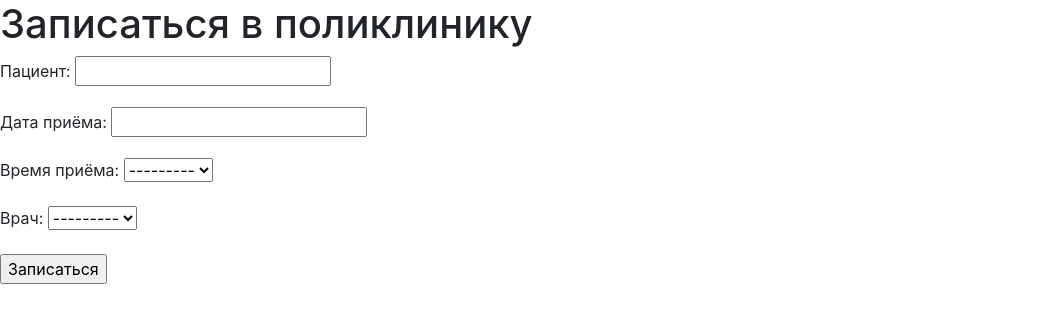
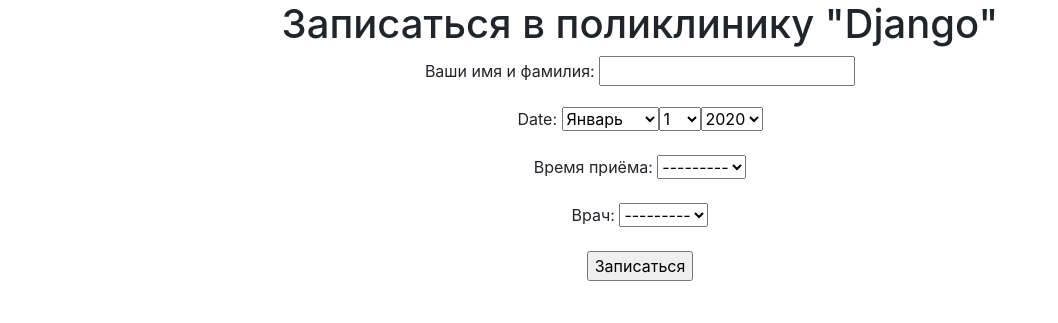
Before and after one commit to KazakovDenis/django-booking-service, a Django app: template booking_service/booking/templates/booking.html in a window 1280 px wide. Shown: the top 323 px of the page, without its empty margins (0-1058 px from the left). Run offline with Django 3.2, Linux system fonts and the light colour scheme; the template is opened without the code that fills it: values that come from a table or form of the project are taken from there, others are empty; parts of the project's set-up code (start-up, migrations or seed data) failed here and were passed over; some libraries are stand-ins or nearby versions.

Commit message:
AppointmentForm

```diff
--- a/booking_service/booking/forms.py
+++ b/booking_service/booking/forms.py
@@ -1,10 +1,20 @@
+from datetime import date
+
 from django import forms
+from django.utils.translation import gettext_lazy as _
 
 from .models import Appointment
 
 
+_CURRENT_YEAR = date.today().year
+_YEARS = range(_CURRENT_YEAR, _CURRENT_YEAR + 2)
+
+
 class AppointmentForm(forms.ModelForm):
     """Форма записи на приём"""
+    visitor = forms.CharField(label=_('Ваши имя и фамилия'), max_length=255)
+    date = forms.DateField(widget=forms.SelectDateWidget(years=_YEARS))
+
     class Meta:
         model = Appointment
         fields = '__all__'
--- a/booking_service/booking/models.py
+++ b/booking_service/booking/models.py
@@ -29,7 +29,9 @@
 
     def __str__(self):
         spec = Specialties(self.specialty).label
-        return f'[{spec}] {self.full_name}'
+        # todo: RecursionError
+        # return f'[{spec}] {self.full_name}'
+        return str(spec)
 
 
 class ConsultingHours(models.IntegerChoices):
--- a/booking_service/booking/templates/appointment.html
+++ /dev/null
@@ -1,5 +0,0 @@
-<form method="post">
-    {% csrf_token %}
-    {{ form.as_p }}
-    <input type="submit" value="Записаться" />
-</form>
--- a/booking_service/booking/templates/booking.html
+++ b/booking_service/booking/templates/booking.html
@@ -1,5 +1,11 @@
 {% extends "base.html" %}
 
 {% block content %}
-{% include "appointment.html" %}
+<center>
+    <form method="post">
+        {% csrf_token %}
+        {{ form.as_p }}
+        <input type="submit" value="Записаться"/>
+    </form>
+</center>
 {% endblock %}
--- a/booking_service/booking/urls.py
+++ b/booking_service/booking/urls.py
@@ -1,7 +1,8 @@
 from django.urls import path
 
-from .views import AppointmentView
+from .views import BookingView, SuccessView
 
 urlpatterns = [
-    path('', AppointmentView.as_view(), name='appointment'),
+    path('', BookingView.as_view(), name='booking'),
+    path('success/', SuccessView.as_view(), name='success'),
 ]
--- a/booking_service/templates/base.html
+++ b/booking_service/templates/base.html
@@ -9,7 +9,7 @@
           integrity="sha384-ggOyR0iXCbMQv3Xipma34MD+dH/1fQ784/j6cY/iJTQUOhcWr7x9JvoRxT2MZw1T" crossorigin="anonymous">
 </head>
 <body>
-<h1>Записаться в поликлинику</h1>
+<center><h1>Записаться в поликлинику "Django"</h1></center>
 {% block content %}{% endblock %}
 
 <!-- jQuery first, then Popper.js, then Bootstrap JS -->
```
Also changed, not shown: booking_service/booking/templates/success.html (added, +7 -0 lines).
